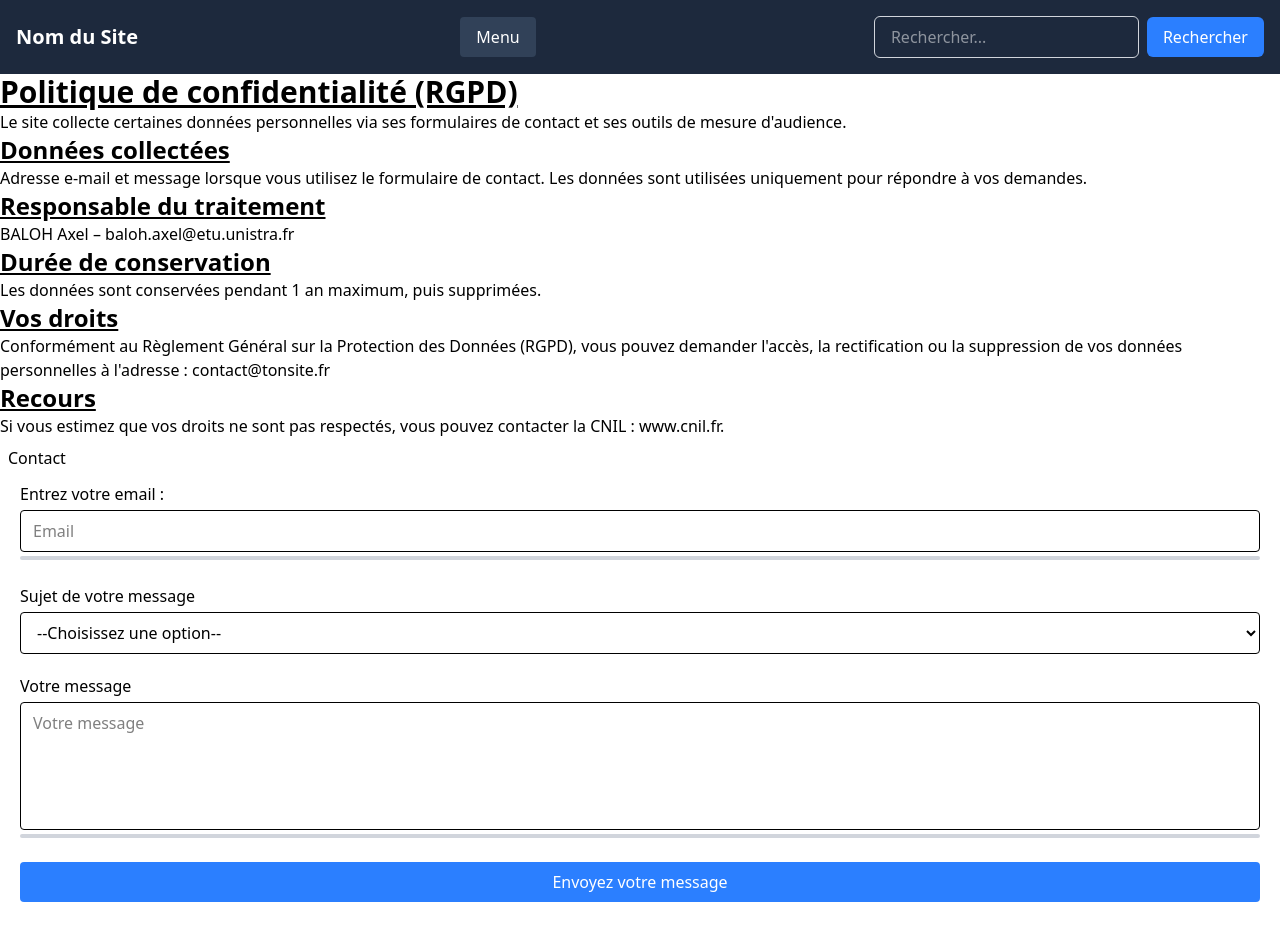
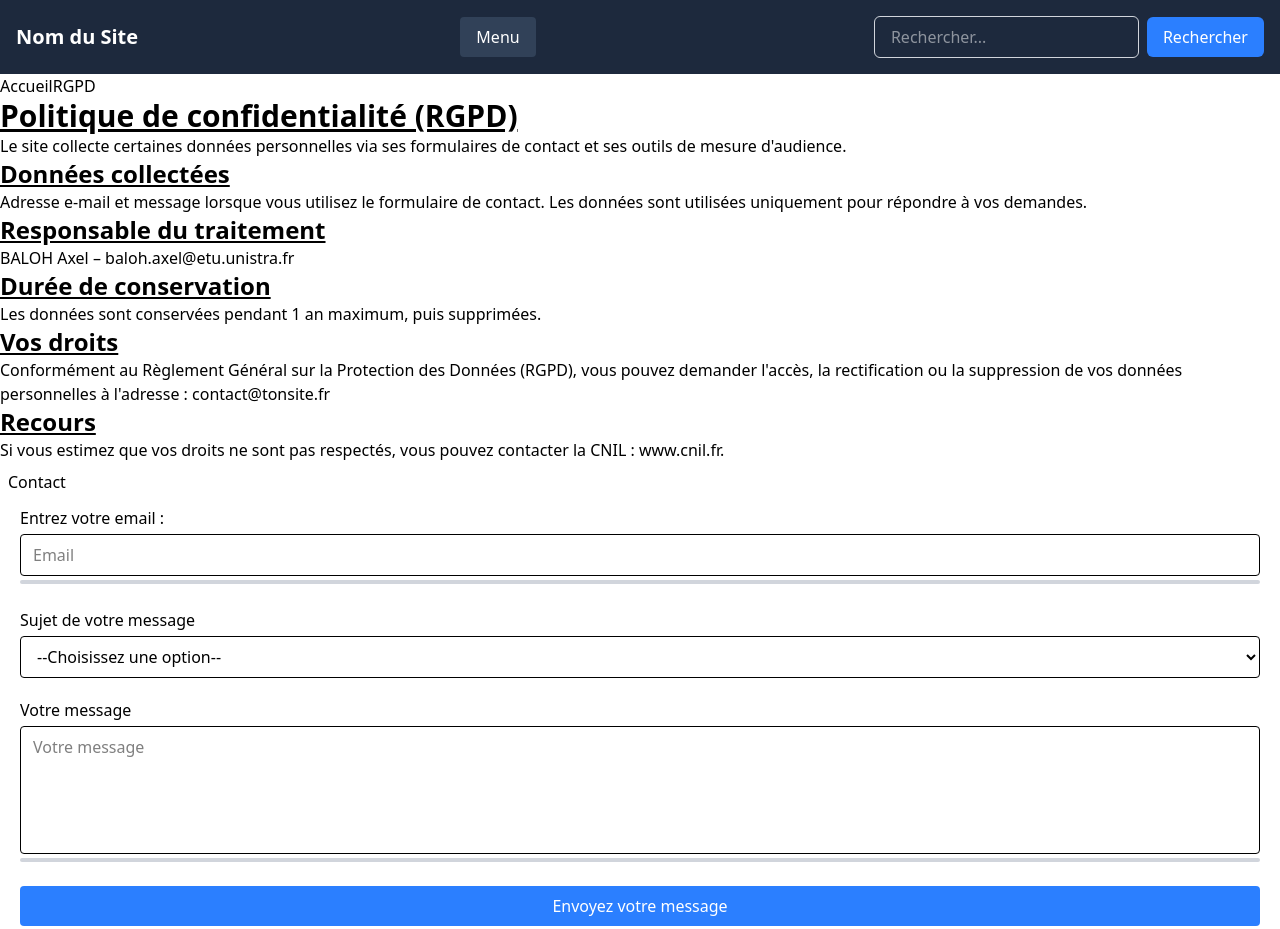
Before and after one commit to NoahBoos/FRONT5-RGAA, a website: page public/RGPD.html in a window 1280 px wide. Shown: the top 929 px of the page. Drawn offline with Linux system fonts and the light colour scheme.

Commit message:
Fonc. - Ajout du fil d'ariane

```diff
--- a/public/RGPD.html
+++ b/public/RGPD.html
@@ -111,6 +111,10 @@
         </div>
     </header>
     <main>
+        <ul class="flex">
+            <li><a href="./index.html">Accueil</a></li>
+            <li><a href="./RGPD.html">RGPD</a></li>
+        </ul>
         <section>
             <h1 class="text-3xl font-bold underline" tabindex="0">Politique de confidentialité (RGPD)</h1>
 
```
Also changed, not shown: public/Accesibilité.html (+4 -0 lines), public/balto-slavic.html (+4 -0 lines), public/celtique.html (+4 -0 lines), public/germanique.html (+4 -0 lines), public/index.html (+3 -0 lines), public/page_langue_romane.html (+4 -0 lines).
